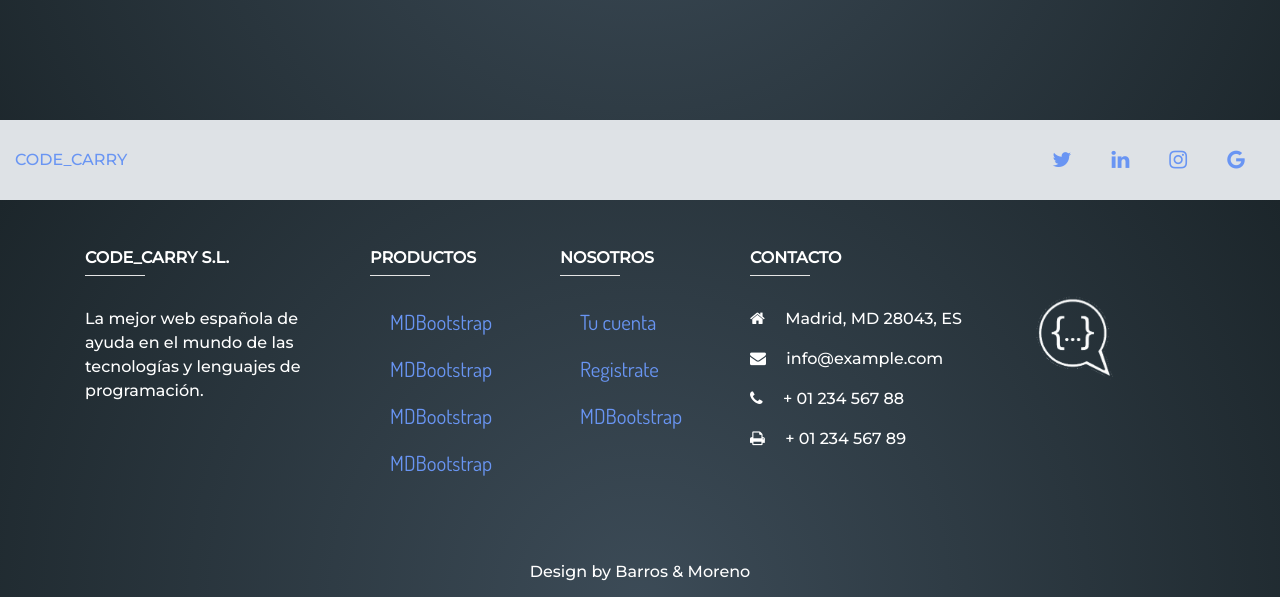
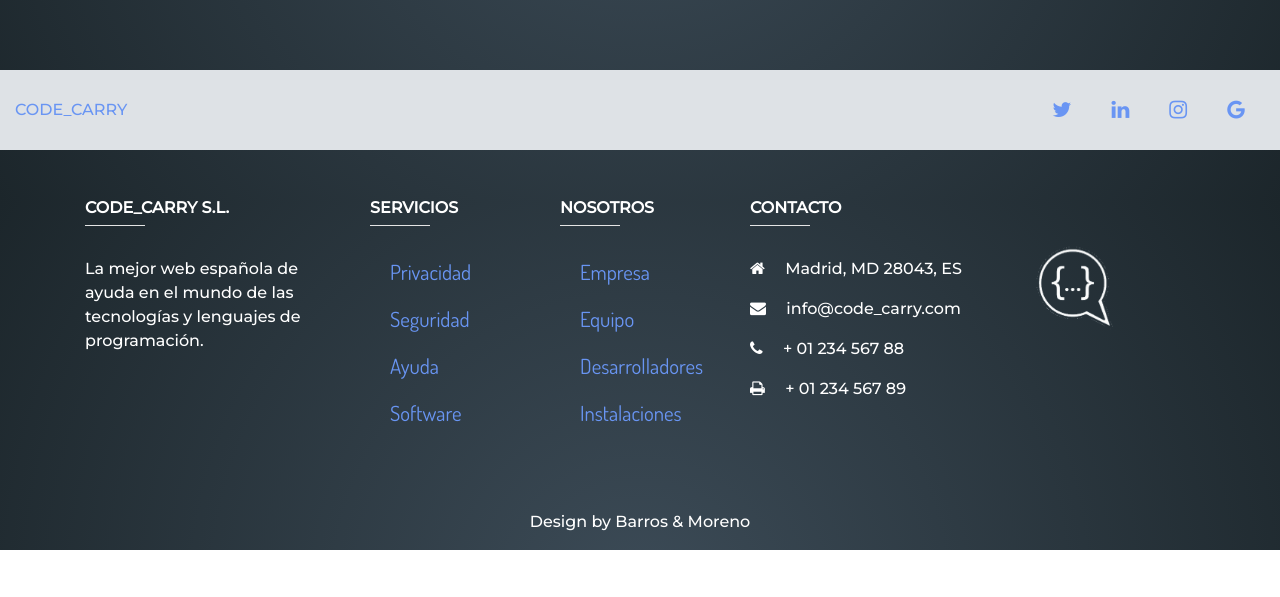
Before and after one commit to andresbr92/Code_Carry, a React (Create React App) app in the folder client/: page / in a window 1280 px wide. Shown: the part 598-1195 px from the top of the page. After the commit the page ends 1148 px from the top, so only its background shows below. Built offline with nearby package versions, Linux system fonts and the light colour scheme; no server answers; a small style sheet from the web is missing.

Commit message:
copia de seguridad

```diff
--- a/client/src/components/App.css
+++ b/client/src/components/App.css
@@ -76,7 +76,7 @@ img {
 }
 
 .footer {
-  margin-top: 500px;
+  margin-top: 450px;
   color:rgb(105, 149, 243);
 }
 
@@ -212,3 +212,8 @@ button:hover {
   margin-bottom:8% ;
   font-family: 'Montserrat', sans-serif;
 }
+
+.nav-lateral{
+  position: sticky;
+  top:150px;
+}
--- a/client/src/components/App.js
+++ b/client/src/components/App.js
@@ -71,18 +71,18 @@ class App extends Component {
 
     return (
       <>
-                                                                                                                          {/* /////////////////////////////////////////// */}
+
         <Navigation handleSearch={this.handleSearch} setTheUser={this.setTheUser} loggedInUser={this.state.loggedInUser} handleToast={this.handleToast} fetchUser={this.fetchUser}/>
 
         <Switch>
 
           {/* AUTH */}
-          <Route exact path="/auth/signup" render={props => <SignupForm {...props} setTheUser={this.setTheUser} handleToast={this.handleToast}/>} />
-          <Route exact path="/auth/login" render={props => <LoginForm {...props} setTheUser={this.setTheUser} handleToast={this.handleToast}/>} />
+          <Route exact path="/auth/signup" render={props => <SignupForm {...props} setTheUser={this.setTheUser} />} />
+          <Route exact path="/auth/login" render={props => <LoginForm {...props} setTheUser={this.setTheUser} />} />
 
           {/* PROFILE */}
           <Route exact path='/profile/edit/:user_id' render={props =>
-            this.state.loggedInUser ? <EditForm loggedInUser={this.state.loggedInUser} {...props} /> : <Redirect to='/auth/login' />} />
+            this.state.loggedInUser ? <EditForm loggedInUser={this.state.loggedInUser} fetchUser={this.fetchUser} {...props} /> : <Redirect to='/auth/login' />} />
 
           <Route exact path="/profile/:user_id" render={props =>
             this.state.loggedInUser ? <Profile {...props} loggedInUser={this.state.loggedInUser} handleToast={this.handleToast}/> : <Redirect to='/auth/login' />} />
--- a/client/src/components/home/index.js
+++ b/client/src/components/home/index.js
@@ -72,8 +72,8 @@ class Home extends Component {
 
                      <Row>
                         <Col md={2}>
+                        <Nav className="flex-column text-center mt-5 nav-lateral">
                         {this.props.loggedInUser && <Button onClick={() => this.handleModal(true)} variant="dark" size="sm" style={{ marginBottom: '20px' }} className="botton blue ml-4 mb-5">Hacer pregunta <i className="fa fa-commenting-o ml-2" aria-hidden="true"></i></Button>}
-                        <Nav className="flex-column text-center mt-5">
                             <Nav.Link onClick={() => this.updateQuestionsList()}>Todos los lenguajes</Nav.Link><hr className="hr-home" />
                             <Nav.Link onClick={() => this.filterQuestion("javascript")}>JavaScript</Nav.Link><hr className="hr-home" />
                             <Nav.Link onClick={() => this.filterQuestion("java")}>Java</Nav.Link><hr className="hr-home" />
@@ -84,7 +84,7 @@ class Home extends Component {
                         </Col>
 
                         <Col  md={9}>
-                        <h3 className="text-center text-home">La programación es tu vida</h3>
+                        <h3 className="text-center text-home">“Los programadores hicimos un trato con Dios, el no hace sistemas y nosotros no hacemos milagros”</h3>
                            <Row>
                               {this.state.questionsFiltered.filter((elm) => elm.title.toLowerCase().includes(this.props.handleSearch)).map((elm, idx) => <CuestionCard {...elm} key={idx} handleChange={() => this.handleInputChange(idx)} />)}
                            </Row>
--- a/client/src/components/profile/Edit-Form.js
+++ b/client/src/components/profile/Edit-Form.js
@@ -106,7 +106,6 @@ class EditForm extends Component {
 
     render() {
 
-
         return (
             this.state.editing ? <Spinner /> :
                 <Container className="text-white m-5">
--- a/client/src/components/profile/index.js
+++ b/client/src/components/profile/index.js
@@ -1,6 +1,6 @@
 import React, { Component } from 'react'
 import ProfileService from './../../service/profileService'
-import QuestionService from '../../service/questionService';////////////////////////////
+import QuestionService from '../../service/questionService';
 import Spinner from './../ui/spinner'
 import { Link } from 'react-router-dom'
 import Col from 'react-bootstrap/Col'
--- a/client/src/components/profile/rating-form.js
+++ b/client/src/components/profile/rating-form.js
@@ -4,6 +4,7 @@ import Form from 'react-bootstrap/Form'
 import Button from 'react-bootstrap/Button'
 import FormCheck from 'react-bootstrap/FormCheck'
 import Container from 'react-bootstrap/esm/Container'
+import Logo from './images/Logo.PNG'
 
 class Rating extends Component {
     constructor(props) {
@@ -49,7 +50,7 @@ class Rating extends Component {
         return (
 
             <Container>
-            <img src="./../../../images/Logo.PNG" className="img-form mb-3" />
+            <img src={Logo} className="img-form mb-3" />
                 <h4>Puntúa la respuesta recibida de { this.props.users[0] === this.props.loggedInUser.username ? this.props.users[1] : this.props.users[0]}</h4>
                 <hr />
                 <Form onSubmit={this.handleFormSubmit}>
--- a/client/src/components/question/formQuestions/index.js
+++ b/client/src/components/question/formQuestions/index.js
@@ -5,6 +5,7 @@ import Form from 'react-bootstrap/Form'
 import Button from 'react-bootstrap/Button'
 import FormCheck from 'react-bootstrap/FormCheck'
 import Container from 'react-bootstrap/esm/Container'
+import Logo from './image/Logo.PNG'
 
 class NewQuestion extends Component {
     constructor(props) {
@@ -44,7 +45,7 @@ class NewQuestion extends Component {
     render() {
         return (
             <Container>
-             <img src="./../../../images/Logo.PNG" className="img-form" />
+             <img src={Logo} className="img-form" />
                 <h4 className="text-center">Haz tu pregunta</h4>
                 <hr />
                 <Form onSubmit={this.handleFormSubmit}>
--- a/client/src/components/question/questionDetails/index.js
+++ b/client/src/components/question/questionDetails/index.js
@@ -72,8 +72,8 @@ class QuestionDetails extends Component {
                     <Row>
                         <Col md={{ span: 5, offset: 1 }}>
                             <p><b>Pregunta: </b> {this.state.questionDetails.description} </p>
-                            <hr className="hr-home" />
-                            <h5>Lenguaje de programacion:  {this.state.questionDetails.skill} </h5>
+                            <hr className="hr-home ml-5" />
+                            <h5 className="mb-5 mt-5">Lenguaje de programacion:  {this.state.questionDetails.skill} </h5>
 
 
                         </Col>
@@ -95,7 +95,7 @@ class QuestionDetails extends Component {
                     {/* TODO hay que redirigir al chat con el usuario propietario de la pregunta */}
                     {this.props.loggedInUser._id != this.state.questionDetails.userOwner ? <Button className="botton ml-5" onClick={this.resolveQuestion}>Resolver pregunta</Button> : null}
 
-                    {this.state.questionDetails.tryHelp && <Link className="botton red-chat ml-5" to={`/chat/${this.state.questionDetails.video_id}`}><span>IR AL CHAT</span></Link>}
+                    {this.state.questionDetails.tryHelp && <Link className="botton red-chat ml-5 " to={`/chat/${this.state.questionDetails.video_id}`}><span className="p-4">IR AL CHAT</span></Link>}
 
                 </Container>
 
--- a/client/src/components/ui/footer/index.js
+++ b/client/src/components/ui/footer/index.js
@@ -50,20 +50,20 @@ const FooterPagePro = () => {
           </MDBCol>
           <MDBCol md="2" lg="2" xl="2" className="mb-4">
             <h6 className="text-uppercase font-weight-bold text-white">
-              <strong>Productos</strong>
+              <strong>Servicios</strong>
             </h6>
             <hr className="deep-purple accent-2 mb-4 mt-0 d-inline-block mx-auto" style={{ width: "60px",backgroundColor:"white" }} />
             <p>
-              <Link to="/auth/login">MDBootstrap</Link>
+              <Link to="/auth/login">Privacidad</Link>
             </p>
             <p>
-            <Link to="/auth/login">MDBootstrap</Link>
+            <Link to="/auth/login">Seguridad</Link>
             </p>
             <p>
-            <Link to="/auth/login">MDBootstrap</Link>
+            <Link to="/auth/login">Ayuda</Link>
             </p>
             <p>
-            <Link to="/auth/login">MDBootstrap</Link>
+            <Link to="/auth/login">Software</Link>
             </p>
           </MDBCol>
           <MDBCol md="2" lg="2" xl="2" className="mb-4">
@@ -72,13 +72,16 @@ const FooterPagePro = () => {
             </h6>
             <hr className="deep-purple accent-2 mb-4 mt-0 d-inline-block mx-auto" style={{ width: "60px" ,backgroundColor:"white"}} />
             <p>
-            <Link to="/auth/login">Tu cuenta</Link>
+            <Link to="/auth/login">Empresa</Link>
             </p>
             <p>
-            <Link to="/auth/signup">Registrate</Link>
+            <Link to="/auth/signup">Equipo</Link>
             </p>
             <p>
-            <Link to="/auth/login">MDBootstrap</Link>
+            <Link to="/auth/login">Desarrolladores</Link>
+            </p>
+            <p>
+            <Link to="/auth/login">Instalaciones</Link>
             </p>
           </MDBCol>
 
@@ -91,7 +94,7 @@ const FooterPagePro = () => {
               <i className="fa fa-home mr-3" /> Madrid, MD 28043, ES
             </p>
             <p>
-              <i className="fa fa-envelope mr-3" /> info@example.com
+              <i className="fa fa-envelope mr-3" /> info@code_carry.com
             </p>
             <p>
               <i className="fa fa-phone mr-3" /> + 01 234 567 88
--- a/client/src/components/ui/navBar/index.js
+++ b/client/src/components/ui/navBar/index.js
@@ -36,9 +36,12 @@ class Navigation extends Component {
             .catch(err => console.log(err))
     }
     render() {
+
+        this.props.fetchUser()
+
         return (
-            <>
-                <Navbar  className= 'navigation' variant="dark" expand="lg" sticky="top" >
+
+                <Navbar  className='navigation' variant="dark" expand="lg" sticky="top" >
                     <Navbar.Brand>
                     <img src={Logo} className="logo mb-1 mr-3"></img>
                         <Link to="/">Code_Carry</Link>
@@ -81,7 +84,7 @@ class Navigation extends Component {
                     </Navbar.Collapse>
                 </Navbar>
 
-            </>
+
         )
     }
 }
```
Also changed, not shown: client/src/components/profile/images/Logo.PNG (added), client/src/components/question/formQuestions/image/Logo.PNG (added).
